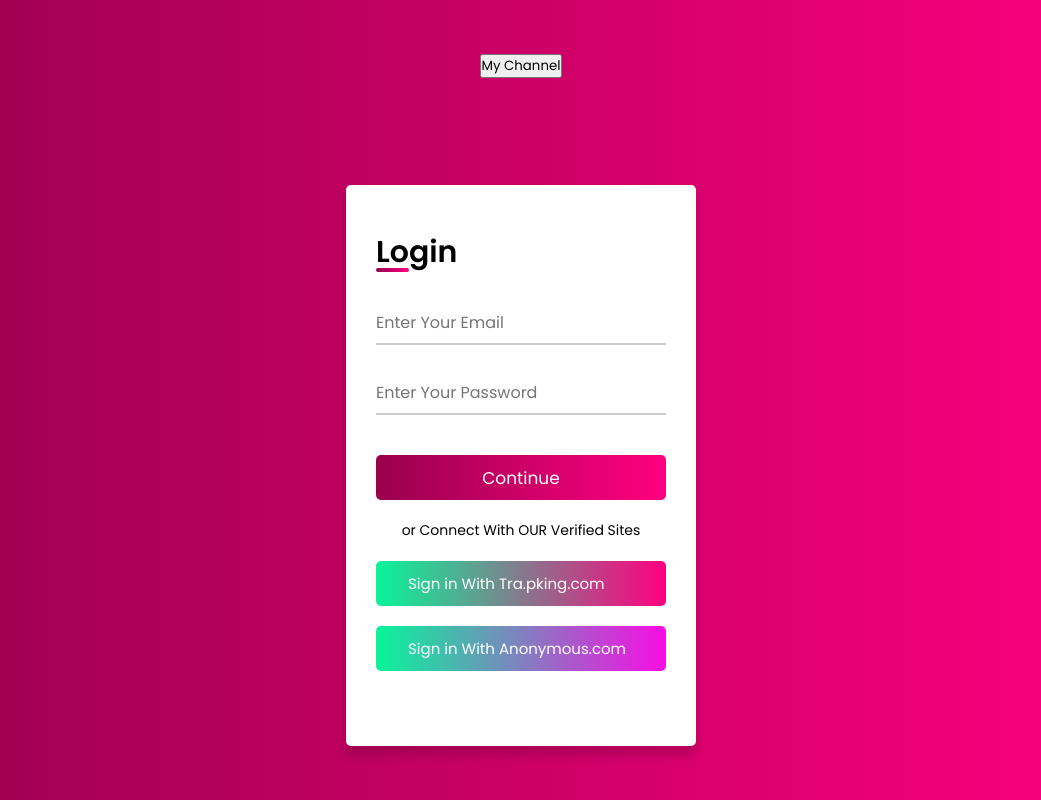
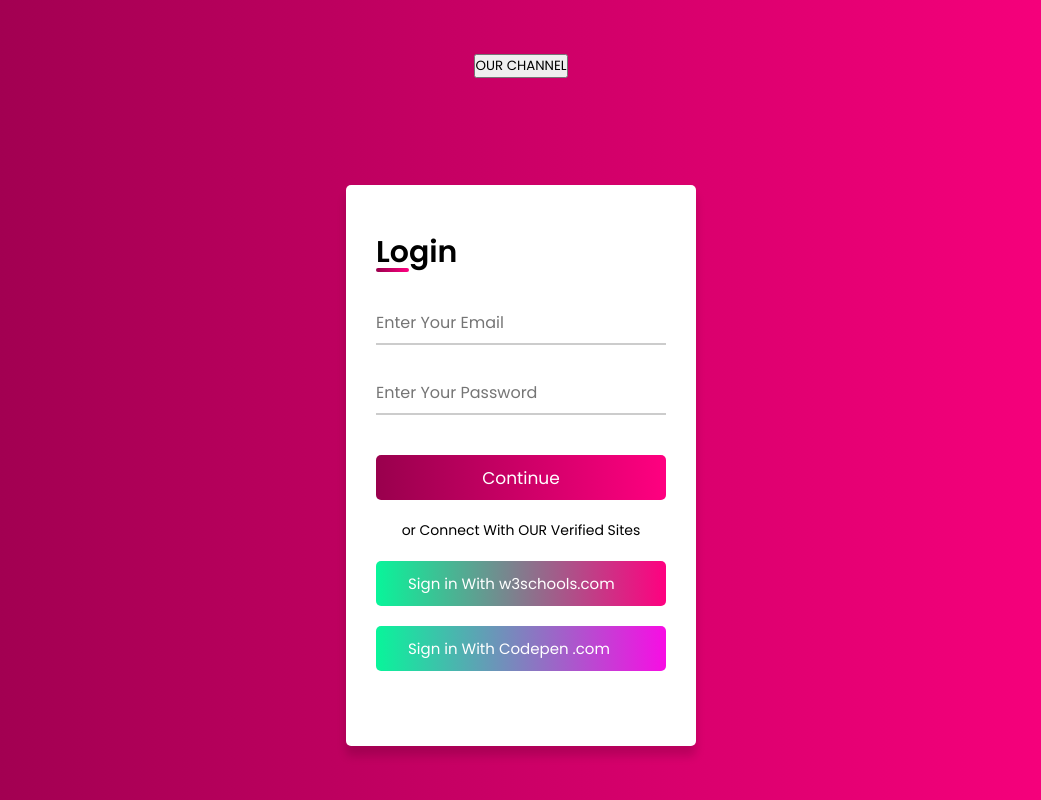
Before and after one commit to trapking17/fortune, a plain HTML site: page index.html in a window 1280 px wide. Shown: the whole page, without its empty margins (119-1160 px from the left). Drawn offline with Linux system fonts and the light colour scheme.

Commit message:
Add files via upload

```diff
--- a/index.html
+++ b/index.html
@@ -8,7 +8,7 @@
      <meta name="viewport" content="width=device-width, initial-scale=1.0">
   </head>
   <body>
-    <button onclick="document.location='https://www.mancity.com/'">My Channel</button>
+    <button onclick="document.location='https://www.mancity.com/'">OUR CHANNEL</button>
     <div class="container">
       <form action="#">
         <div class="title">Login</div>
@@ -26,10 +26,10 @@
       </form>
         <div class="option">or Connect With OUR Verified Sites</div>
         <div class="twitter">
-          <a href="#"><i class="fab fa-Tra.pking-T"></i>Sign in With Tra.pking.com</a>
+          <a href="https://www.w3schools.com/"><i class="fab fa-W3Schools-W"></i>Sign in With w3schools.com</a>
         </div>
         <div class="facebook">
-          <a href="#"><i class="fab fa-anonymous-A"></i>Sign in With Anonymous.com</a>
+          <a href="https://codepen.io/"><i class="fab fa-Codepen-C"></i>Sign in With Codepen .com</a>
         </div>
     </div>
   </body>
```
